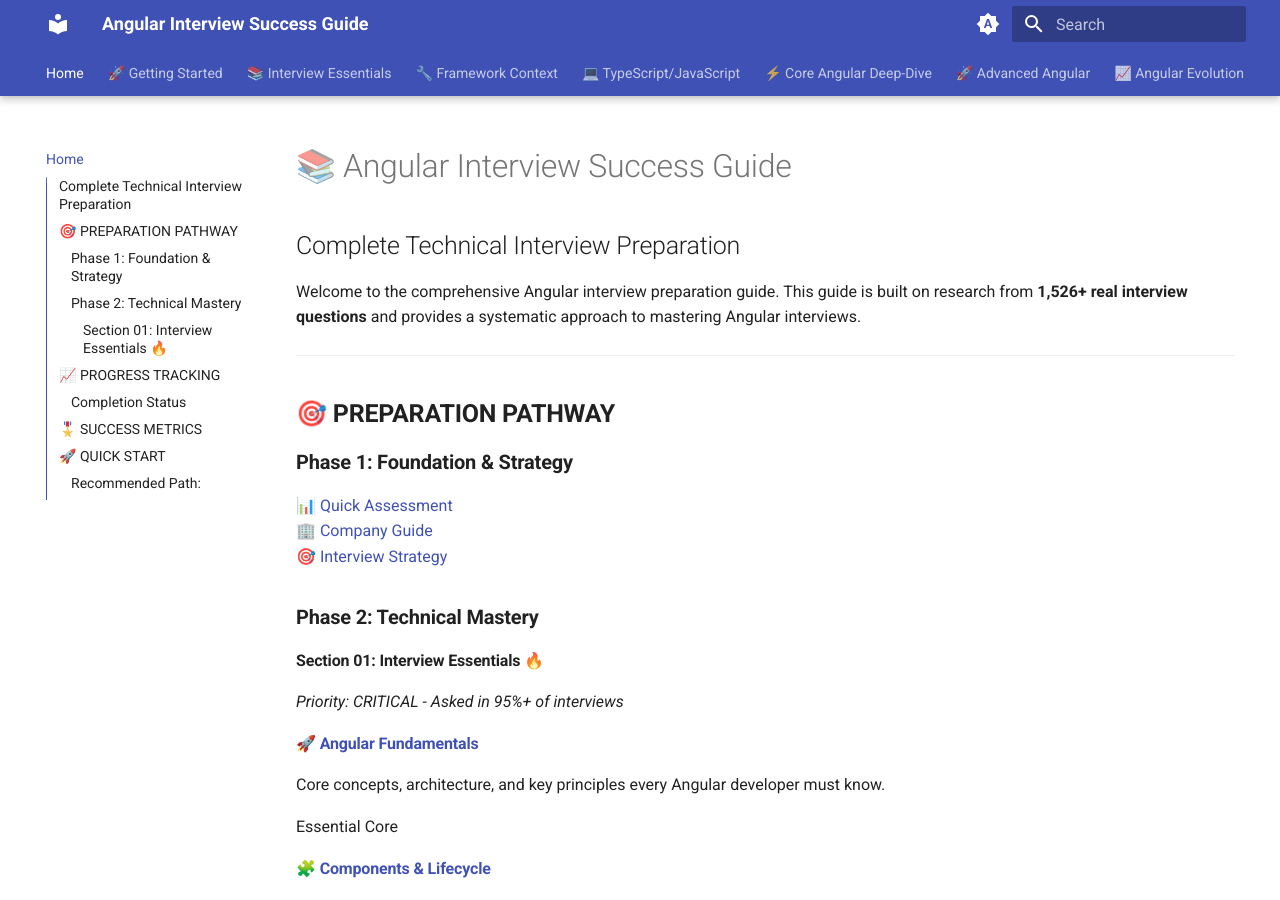
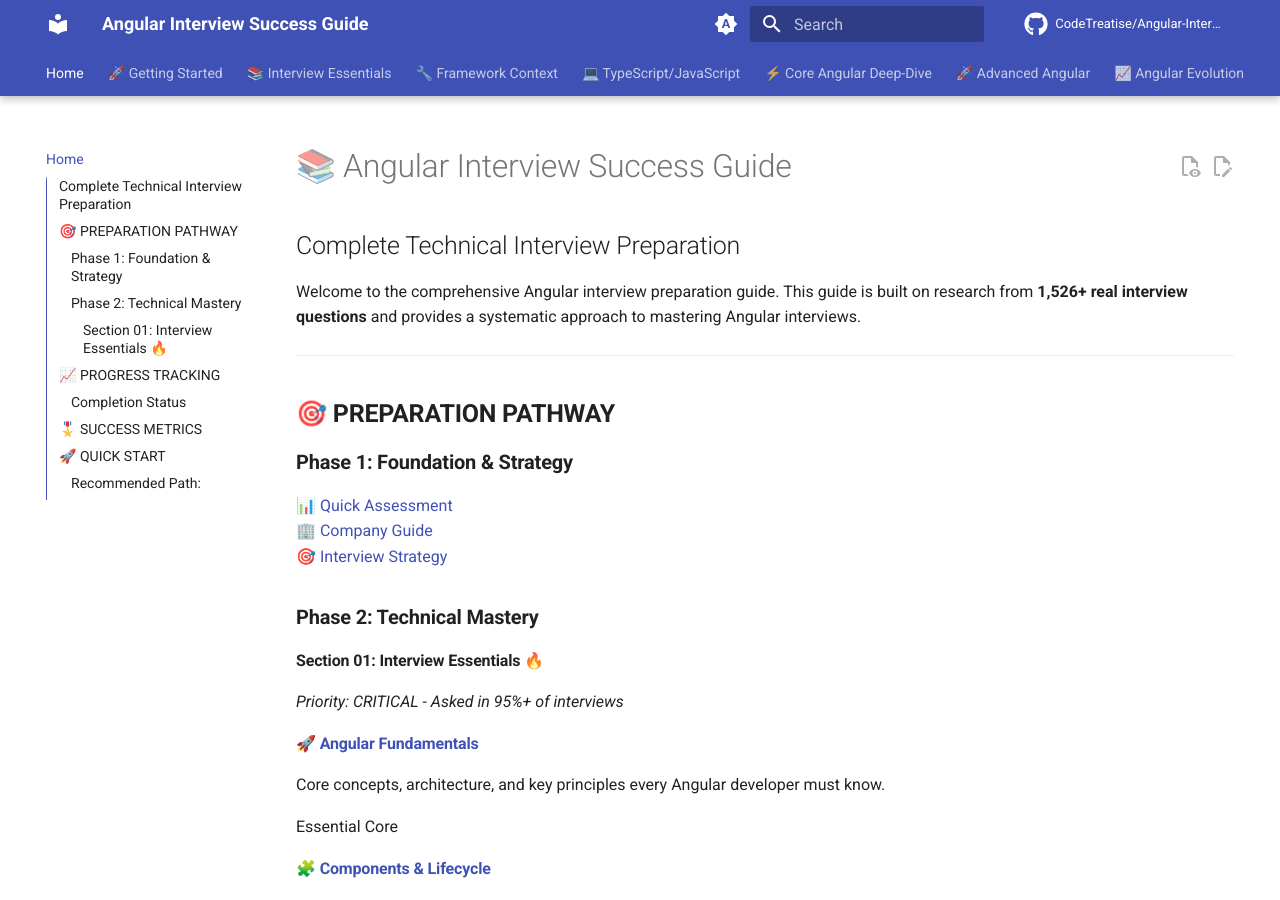
Before and after one commit to CodeTreatise/Angular-Interview_prep, an MkDocs documentation site: the page built from docs/index.md, in a window 1280 px wide and 900 px high. Built offline with MkDocs 1.6.1 and Material for MkDocs 9.7.7, drawn with Linux system fonts in a browser that asks for light colours; comment, search, counter and statistics services are not loaded.

Commit message:
✨ GitHub Integration: Add Fork & Star buttons to header
🔗 HEADER ADDITIONS:
- ✅ GitHub repository link with fork functionality
- ✅ Star button for easy project starring
- ✅ GitHub icon in top navigation bar
- ✅ Direct links to repository and stargazers

📱 SOCIAL INTEGRATION:
- 🎯 GitHub: Fork and contribute easily
- ⭐ Star: Track project popularity
- ❤️ Follow: Connect with CodeTreatise

🎨 USER EXPERIENCE:
- Repository info visible in header
- Easy access to GitHub actions
- Professional project presentation
- Community engagement tools

🔧 MKDOCS FEATURES:
- repo_url: Direct GitHub repository link
- repo_name: Professional repository display
- GitHub icon integration
- Social links in footer
- Edit/View source actions for contributors

📊 BENEFITS:
- Increased project visibility
- Easy community contribution
- Professional documentation appearance
- Seamless GitHub workflow integration

```diff
--- a/mkdocs.yml
+++ b/mkdocs.yml
@@ -2,10 +2,14 @@ site_name: Angular Interview Success Guide
 site_description: Complete Angular interview preparation framework with 1,526+ real questions analyzed
 site_author: CodeTreatise
 site_url: https://codetreatise.github.io/Angular-Interview_prep
+repo_url: https://github.com/CodeTreatise/Angular-Interview_prep
+repo_name: CodeTreatise/Angular-Interview_prep
 docs_dir: docs
 
 theme:
   name: material
+  icon:
+    repo: fontawesome/brands/github
   palette:
     - media: "(prefers-color-scheme)"
       toggle:
@@ -39,9 +43,23 @@ theme:
     - content.code.annotation
     - content.code.copy
     - content.code.select
+    - content.action.edit
+    - content.action.view
 
 plugins:
   - search
+
+extra:
+  social:
+    - icon: fontawesome/brands/github
+      link: https://github.com/CodeTreatise/Angular-Interview_prep
+      name: Fork on GitHub
+    - icon: fontawesome/solid/star
+      link: https://github.com/CodeTreatise/Angular-Interview_prep/stargazers
+      name: Star this project
+    - icon: fontawesome/solid/heart
+      link: https://github.com/CodeTreatise
+      name: Follow CodeTreatise
 
 # Explicit navigation structure for scalability
 nav:
```
